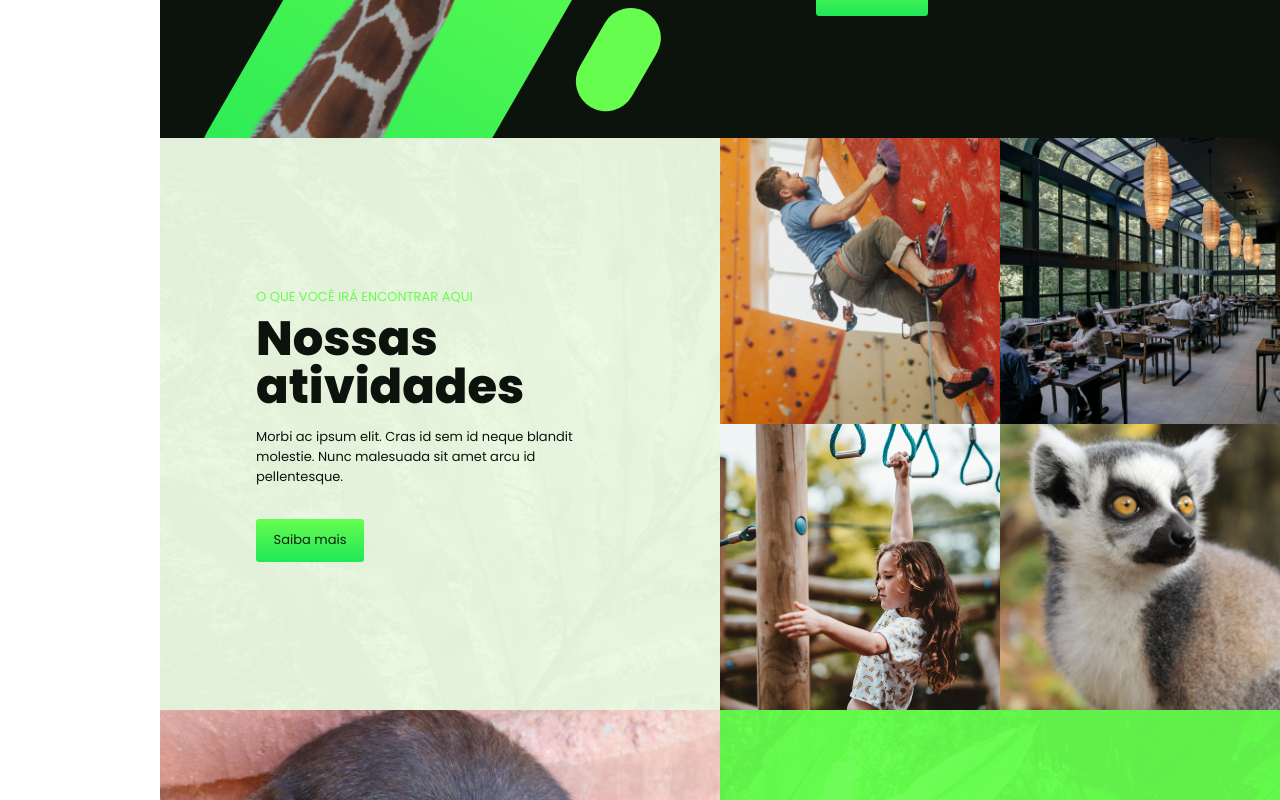
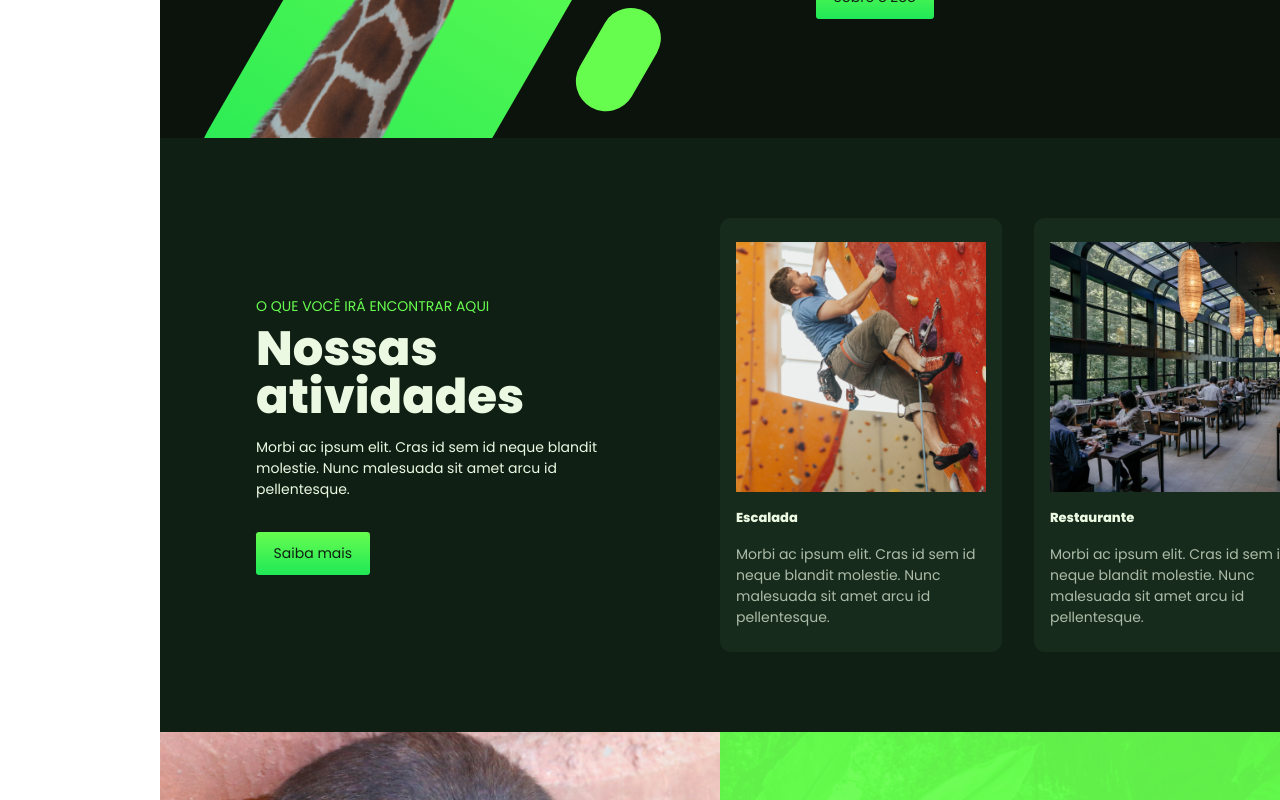
Before and after one commit to aridsm/website-zoo, a React (Create React App) app: page / in a window 1280 px wide. Shown: the part 1780-2580 px from the top of the page. Built offline with nearby package versions, Linux system fonts and the light colour scheme.

Commit message:
add section atividades

```diff
--- a/src/components/Activities.js
+++ b/src/components/Activities.js
@@ -51,9 +51,9 @@ const Activities = () => {
       <ul className={classes.activitiesList}>
         {activities.map((activity) => (
           <li key={activity.id}>
-            <button>
-              <img src={activity.src} alt={activity.name} />
-            </button>
+            <img src={activity.src} alt={activity.name} />
+            <h3>{activity.name}</h3>
+            <p>{activity.descricao}</p>
           </li>
         ))}
       </ul>
--- a/src/components/Activities.module.css
+++ b/src/components/Activities.module.css
@@ -1,36 +1,41 @@
 .container {
-  background: var(--cor-2);
-  color: var(--cor-5);
+  background: var(--cor-8);
+  color: var(--cor-2);
 }
 
 .bg {
-  opacity: 0.04;
+  background: none !important;
 }
 
 .activitiesList {
-  display: grid;
-  grid-template-columns: 1fr 1fr;
-  grid-template-rows: 50% 50%;
+  display: flex;
   order: 2;
+  overflow: hidden;
   z-index: 2;
-}
-
-.activitiesList li:hover img {
-  transform: scale(1.05);
-}
-
-.activitiesList li,
-.activitiesList button,
-.activitiesList img {
-  width: 100%;
-  height: 100%;
+  padding: 5rem 0;
 }
 
 .activitiesList li {
-  overflow: hidden;
+  background: #172b1c;
+  padding: 1.5rem 1rem;
+  border-radius: 0.7rem;
+}
+.activitiesList h3 {
+  margin-bottom: 1rem;
+  font-size: 13px;
+  font-weight: 800;
+}
+
+.activitiesList p {
+  opacity: 0.7;
+}
+
+.activitiesList li + li {
+  margin-left: 2rem;
 }
 
 .activitiesList img {
+  width: 250px;
   object-fit: cover;
-  transition: 0.1s;
+  margin-bottom: 1rem;
 }
--- a/src/index.css
+++ b/src/index.css
@@ -8,6 +8,7 @@
   --cor-5: #0b130c;
   --cor-6: #091009;
   --cor-7: #1fe857;
+  --cor-8: #101f14;
 }
 
 * {
@@ -17,7 +18,7 @@
 }
 
 body {
-  font-size: 13px;
+  font-size: 14px;
   font-family: "Poppins";
   font-weight: 400;
   color: var(--cor-5);
```
Also changed, not shown: src/assets/gorilla.png (added).
